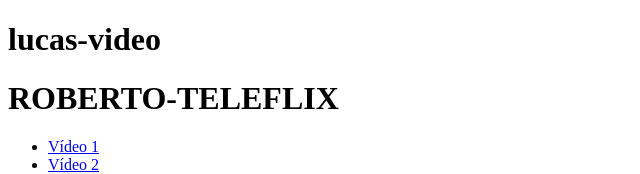
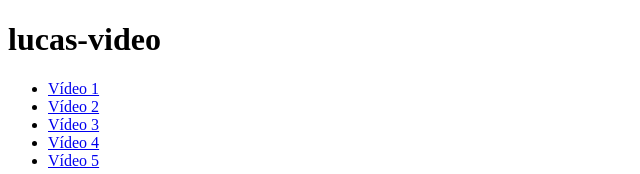
Before and after one commit to Grdenaa/lucas, a plain HTML site: page index.html in a window 1280 px wide. Shown: the top 174 px of the page, without its empty margins (0-640 px from the left). Drawn offline with Linux system fonts and the light colour scheme.

Commit message:
Update index.html

```diff
--- a/index.html
+++ b/index.html
@@ -9,9 +9,6 @@
     <header>
       <h1>lucas-video</h1>
     </header>
-    <header>
-<h1>ROBERTO-TELEFLIX</h1>
-</header>
 <nav>
 <ul>
 <li><a href="https://link1" target="_blank">Vídeo 1</a></li>
```
